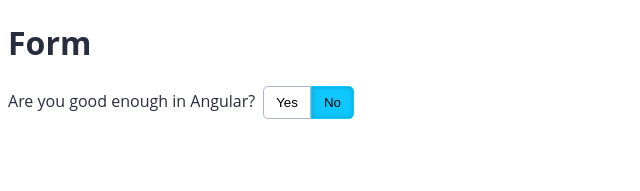
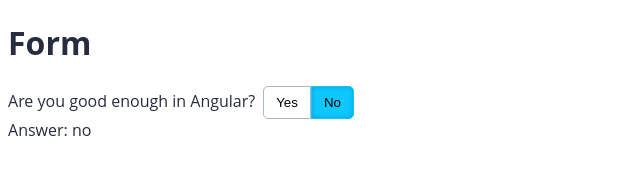
Before and after one commit to andrewarosario/angular-acessibilidade, an Angular app: page / in a window 1280 px wide. Shown: the top 191 px of the page, without its empty margins (0-640 px from the left). Built offline with nearby package versions, Linux system fonts and the light colour scheme.

Commit message:
build event binding

```diff
--- a/src/app/app.component.html
+++ b/src/app/app.component.html
@@ -1,5 +1,8 @@
 <main>
   <h1>Form</h1>
-  <app-yes-no-button-group [value]="yesNoAnswer" label="Are you good enough in Angular?">
+  <app-yes-no-button-group
+    [(value)]="yesNoAnswer"
+    label="Are you good enough in Angular?">
   </app-yes-no-button-group>
+  Answer: {{ yesNoAnswer }}
 </main>
--- a/src/app/shared/components/yes-no-button-group/yes-no-button-group.component.ts
+++ b/src/app/shared/components/yes-no-button-group/yes-no-button-group.component.ts
@@ -1,4 +1,4 @@
-import { Component, Input, OnInit } from '@angular/core';
+import { Component, EventEmitter, Input, OnInit, Output } from '@angular/core';
 
 enum YesNoButtonGroupOptions {
   Yes = 'yes',
@@ -14,6 +14,7 @@ export class YesNoButtonGroupComponent implements OnInit {
 
   @Input() public value: YesNoButtonGroupOptions = null;
   @Input() public label = '';
+  @Output() public valueChange = new EventEmitter<YesNoButtonGroupOptions>();
   public options = YesNoButtonGroupOptions;
 
   constructor() { }
@@ -23,6 +24,7 @@ export class YesNoButtonGroupComponent implements OnInit {
 
   public activate(value: YesNoButtonGroupOptions) {
     this.value = value;
+    this.valueChange.emit(value);
   }
 
 }
```
